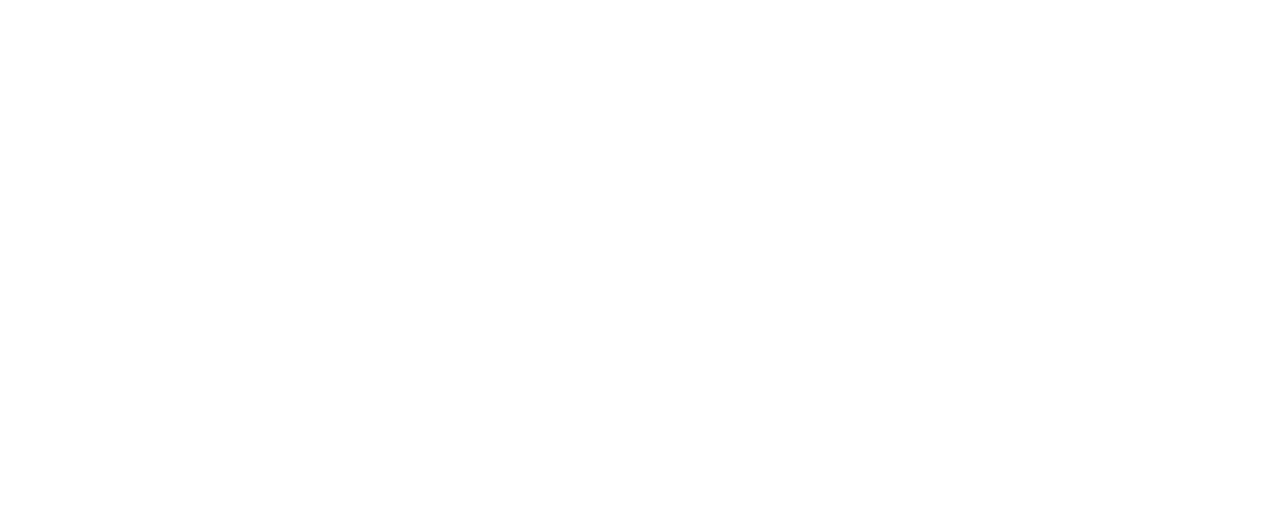
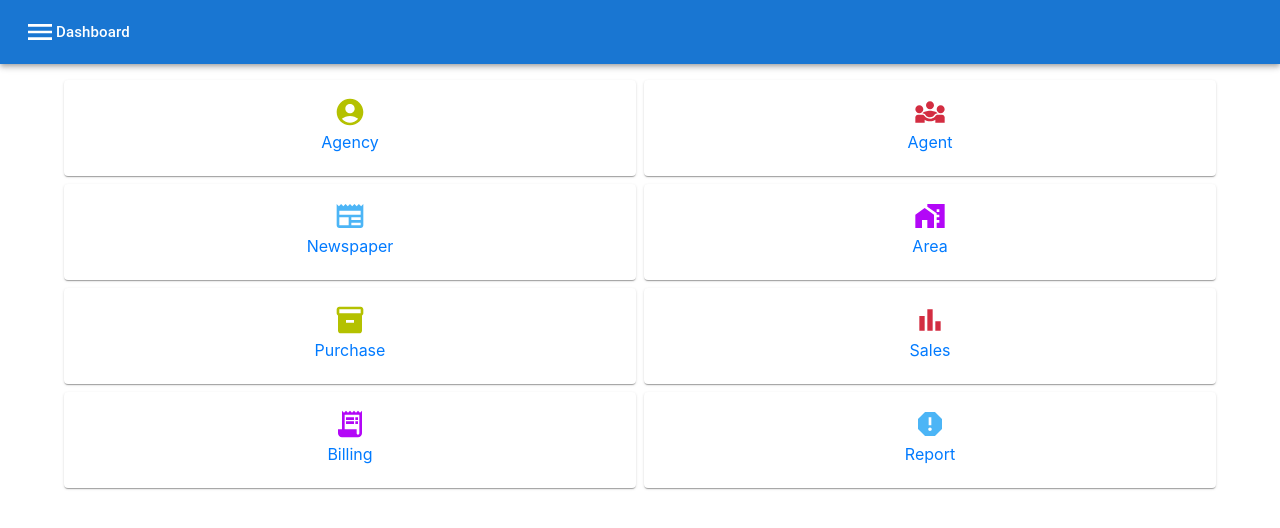
Before and after one commit to devmishra88/agentmanagement, a React (Create React App) app in the folder pama/: page /dashboard in a window 1280 px wide. Before the commit this address had no page. Shown: the top 528 px of the page. Built offline with nearby package versions, Linux system fonts and the light colour scheme.

Commit message:
dashboard page created

```diff
--- a/pama/src/App.js
+++ b/pama/src/App.js
@@ -3,6 +3,7 @@
 import Login from "./screens/Login";
 import Forgot from "./screens/Forgot";
 import AddArea from './screens/AddArea';
+import Dashboard from './screens/Dashboard';
 
 const queryClient = new QueryClient();
 
@@ -13,6 +14,8 @@
       <Route path='/' element={<Login/>} />
       <Route path='/forgot' element={<Forgot/>} />
       <Route path='/addarea' element={<AddArea/>} />
+      <Route path='/dashboard' element={<Dashboard/>} />
+
     </Routes>
     </QueryClientProvider>
   );
--- /dev/null
+++ b/pama/src/screens/Dashboard.jsx
@@ -0,0 +1,243 @@
+import React from "react";
+import {
+  AppBar,
+  Toolbar,
+  Typography,
+  Container,
+  Grid,
+  Card,
+  CardContent,
+  CardHeader,
+  Button,
+  Avatar,
+} from "@mui/material";
+import MenuIcon from "@mui/icons-material/Menu";
+import Diversity3Icon from "@mui/icons-material/Diversity3";
+import AccountCircleIcon from "@mui/icons-material/AccountCircle";
+import NewspaperIcon from "@mui/icons-material/Newspaper";
+import MapsHomeWorkIcon from "@mui/icons-material/MapsHomeWork";
+import InventoryIcon from "@mui/icons-material/Inventory";
+import BarChartIcon from "@mui/icons-material/BarChart";
+import ReceiptLongIcon from "@mui/icons-material/ReceiptLong";
+import ReportIcon from "@mui/icons-material/Report";
+
+const Dashboard = () => {
+  return (
+    <div className="safe-areas view view-main">
+      <div className="dashboardpage page page-current" data-name="Dashboard">
+        <AppBar position="static">
+          <Toolbar>
+            <MenuIcon className="material-icons" />
+            <Typography variant="h6">Dashboard</Typography>
+          </Toolbar>
+        </AppBar>
+        <Container maxWidth="lg">
+          {/* <Typography variant="h4">
+            Prem News Agency
+          </Typography> */}
+          <Grid container mt={1} spacing={1}>
+            <Grid item xs={6}>
+              <Card>
+                <CardContent
+                  sx={{
+                    textAlign: `center`,
+                  }}
+                >
+                  <AccountCircleIcon
+                    sx={{
+                      color: `#b4c100`,
+                    }}
+                  />
+                  <br />
+                  <Typography
+                    variant="div"
+                    sx={{
+                      color: `#007aff`,
+                    }}
+                  >
+                    Agency
+                  </Typography>
+                </CardContent>
+              </Card>
+            </Grid>
+            <Grid item xs={6}>
+              <Card>
+                <CardContent
+                  sx={{
+                    textAlign: `center`,
+                  }}
+                >
+                  <Diversity3Icon
+                    sx={{
+                      color: `#d32d41`,
+                    }}
+                  />
+                  <br />
+                  <Typography
+                    variant="div"
+                    sx={{
+                      color: `#007aff`,
+                    }}
+                  >
+                    Agent
+                  </Typography>
+                </CardContent>
+              </Card>
+            </Grid>
+            <Grid item xs={6}>
+              <Card>
+                <CardContent
+                  sx={{
+                    textAlign: `center`,
+                  }}
+                >
+                  <NewspaperIcon
+                    sx={{
+                      color: `#4cb5f6`,
+                    }}
+                  />
+                  <br />
+                  <Typography
+                    variant="div"
+                    sx={{
+                      color: `#007aff`,
+                    }}
+                  >
+                    Newspaper
+                  </Typography>
+                </CardContent>
+              </Card>
+            </Grid>
+            <Grid item xs={6}>
+              <Card>
+                <CardContent
+                  sx={{
+                    textAlign: `center`,
+                  }}
+                >
+                  <MapsHomeWorkIcon
+                    sx={{
+                      color: `#b307f7`,
+                    }}
+                  />
+                  <br />
+                  <Typography
+                    variant="div"
+                    sx={{
+                      color: `#007aff`,
+                    }}
+                  >
+                    Area
+                  </Typography>
+                </CardContent>
+              </Card>
+            </Grid>
+            <Grid item xs={6}>
+              <Card>
+                <CardContent
+                  sx={{
+                    textAlign: `center`,
+                  }}
+                >
+                  <InventoryIcon
+                    sx={{
+                      color: `#b4c100`,
+                    }}
+                  />
+                  <br />
+                  <Typography
+                    variant="div"
+                    sx={{
+                      color: `#007aff`,
+                    }}
+                  >
+                    Purchase
+                  </Typography>
+                </CardContent>
+              </Card>
+            </Grid>
+            <Grid item xs={6}>
+              <Card>
+                <CardContent
+                  sx={{
+                    textAlign: `center`,
+                  }}
+                >
+                  <BarChartIcon
+                    sx={{
+                      color: `#d32d41`,
+                    }}
+                  />
+                  <br />
+                  <Typography
+                    variant="div"
+                    sx={{
+                      color: `#007aff`,
+                    }}
+                  >
+                    Sales
+                  </Typography>
+                </CardContent>
+              </Card>
+            </Grid>
+            <Grid item xs={6}>
+              <Card>
+                <CardContent
+                  sx={{
+                    textAlign: `center`,
+                  }}
+                >
+                  <ReceiptLongIcon
+                    sx={{
+                      color: `#b307f7`,
+                    }}
+                  />
+                  <br />
+                  <Typography
+                    variant="div"
+                    sx={{
+                      color: `#007aff`,
+                    }}
+                  >
+                    Billing
+                  </Typography>
+                </CardContent>
+              </Card>
+            </Grid>
+            <Grid item xs={6}>
+              <Card>
+                <CardContent
+                  sx={{
+                    textAlign: `center`,
+                  }}
+                >
+                  <ReportIcon
+                    sx={{
+                      color: `#4cb5f6`,
+                    }}
+                  />
+                  <br />
+                  <Typography
+                    variant="div"
+                    sx={{
+                      color: `#007aff`,
+                    }}
+                  >
+                    Report
+                  </Typography>
+                </CardContent>
+              </Card>
+            </Grid>
+            {/* <Grid item xs={6}>
+              <Card>
+                <CardContent>Logout</CardContent>
+              </Card>
+            </Grid> */}
+          </Grid>
+        </Container>
+      </div>
+    </div>
+  );
+};
+
+export default Dashboard;
```
